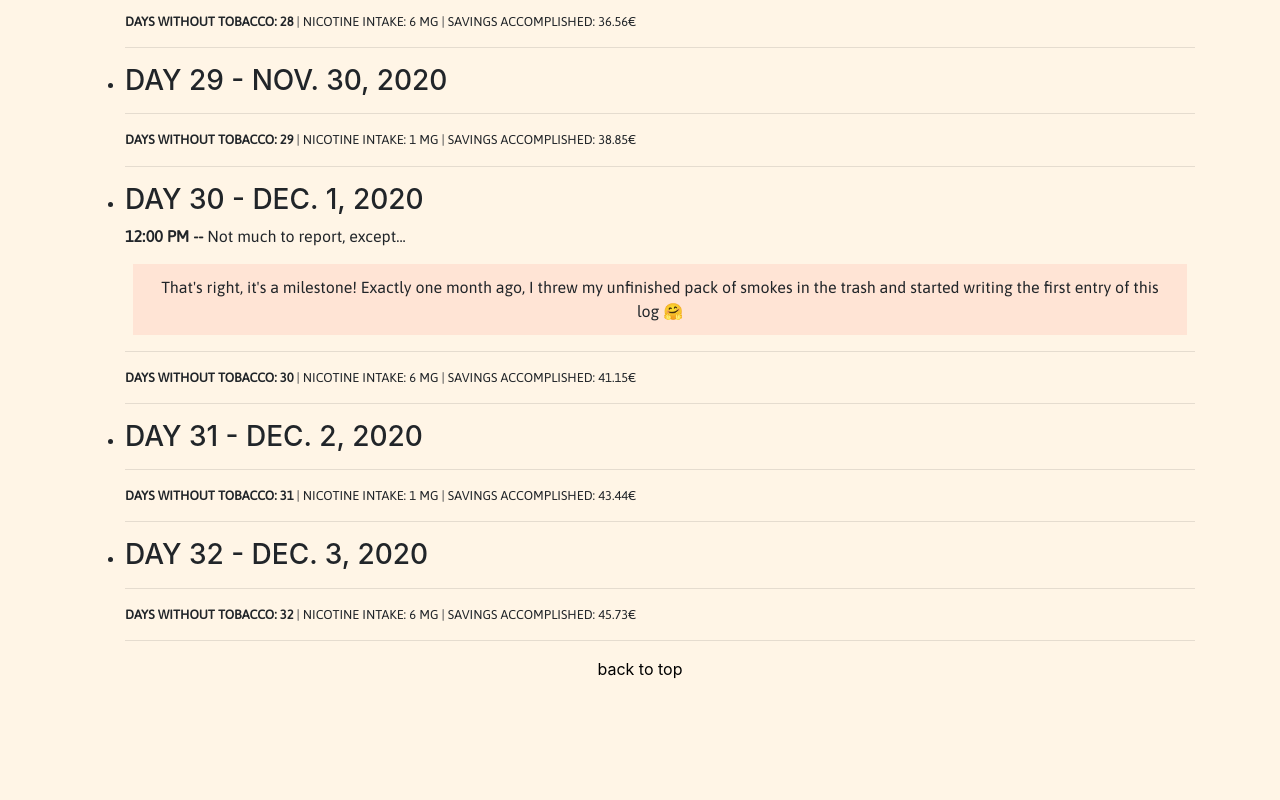
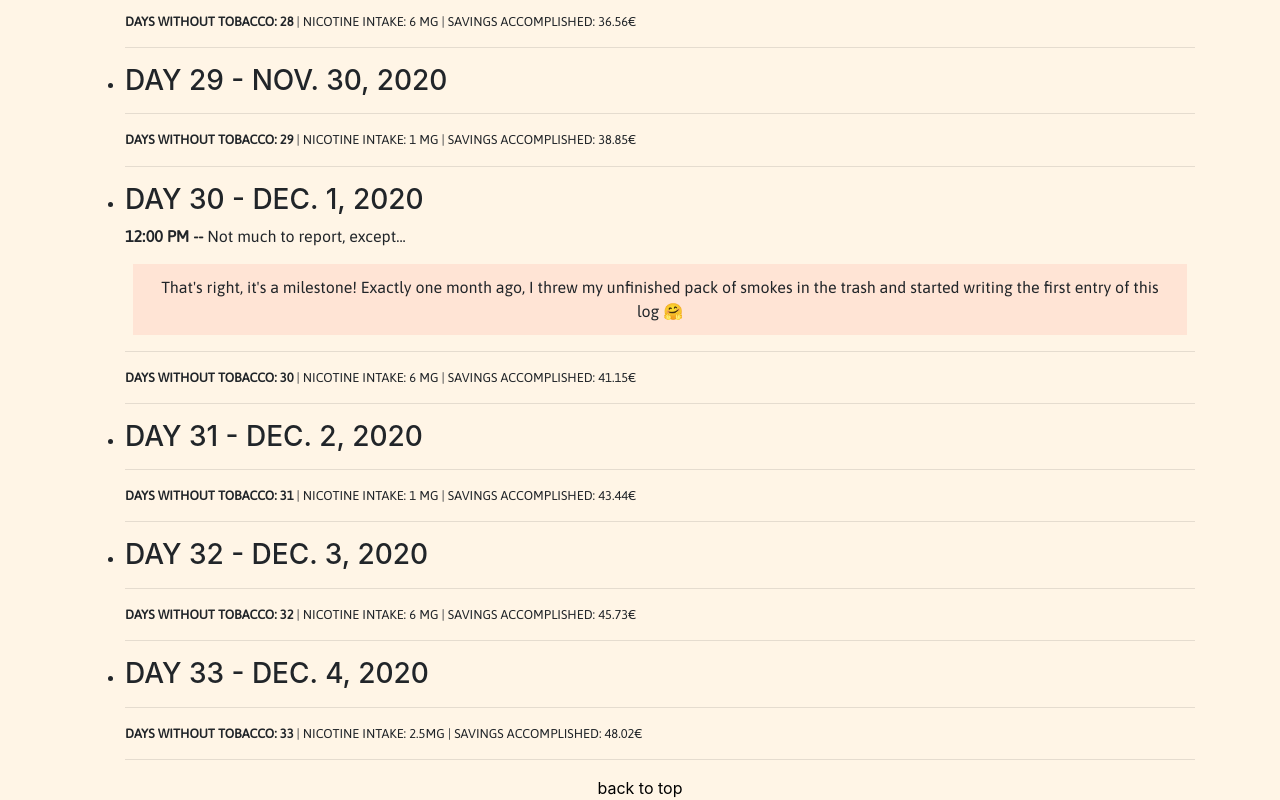
Before and after one commit to draialexis/alexisdrai, an Angular app: page / in a window 1280 px wide. Shown: the part 7529-8329 px from the top of the page. Before the commit the page ends 8210 px from the top, so only its background shows below. Built offline with nearby package versions, Linux system fonts and the light colour scheme.

Commit message:
Add entry for days 33

```diff
--- a/src/app/components/smokefree/smokefree.component.html
+++ b/src/app/components/smokefree/smokefree.component.html
@@ -382,10 +382,17 @@
     <hr>
   </li>
   <li>
-    <h3 id="smokefree" class="text-uppercase">Day 32 - dec. 3, 2020</h3>
+    <h3 class="text-uppercase">Day 32 - dec. 3, 2020</h3>
     <hr>
     <p class="small-print text-uppercase"><strong>days without tobacco: 32</strong> | nicotine intake: 6 mg | savings
       accomplished: 45.73€</p>
+    <hr>
+  </li>
+  <li>
+    <h3 id="smokefree" class="text-uppercase">Day 33 - dec. 4, 2020</h3>
+    <hr>
+    <p class="small-print text-uppercase"><strong>days without tobacco: 33</strong> | nicotine intake: 2.5mg | savings
+      accomplished: 48.02€</p>
     <hr>
   </li>
 </ul>
```
